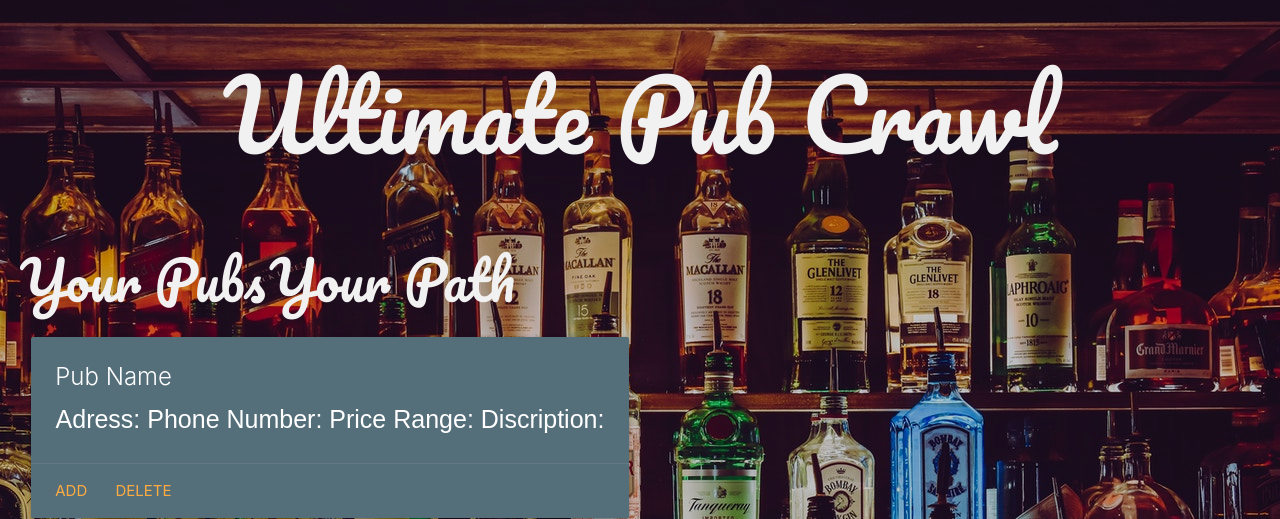
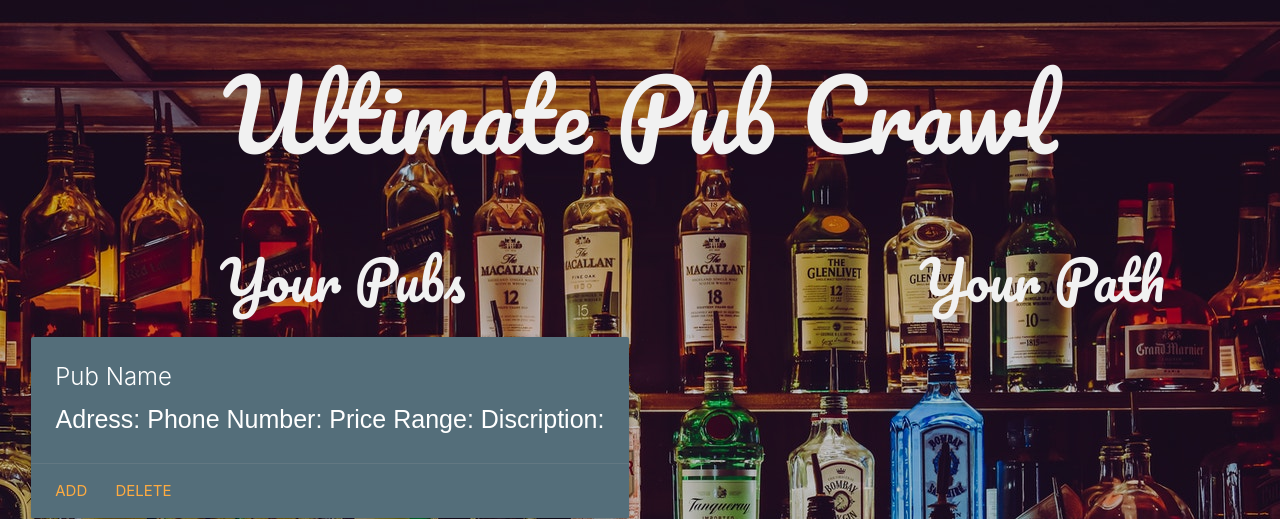
Before and after one commit to WillRodgers7/Ultimate-Pub-Crawl, a PHP site: page /End.html in a window 1280 px wide. Shown: the top 519 px of the page. Run offline with PHP 8.4, Linux system fonts and the light colour scheme; some web fonts are replaced.

Commit message:
Results page update

```diff
--- a/End.css
+++ b/End.css
@@ -31,6 +31,7 @@
     font-size: 70px;
     display: inline-flex;
     text-align: left;
+    margin-left: 200px;
 
 
 
@@ -41,6 +42,7 @@
     font-size: 70px;
     display: inline-flex;
     text-align: right;
+    margin-left: 450px;
 
 
 }
```
Also changed, not shown: End.html (indentation only).
